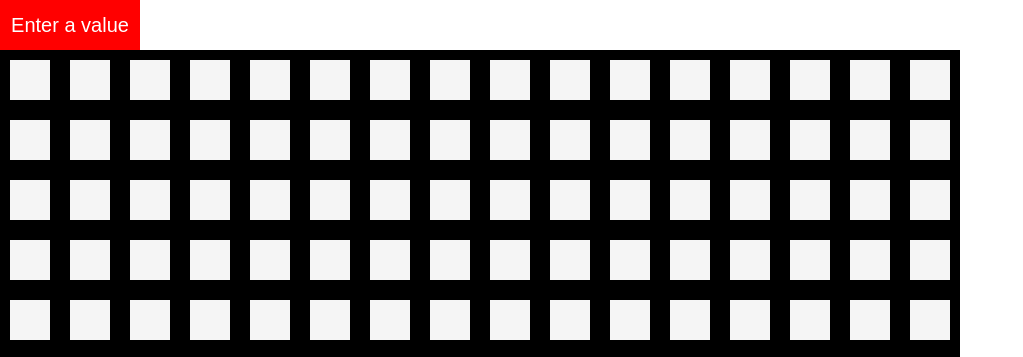
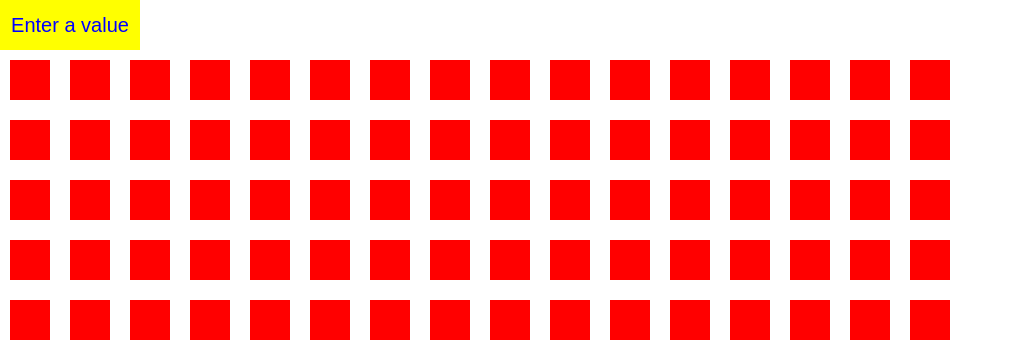
Before and after one commit to jits98/Etch-a-sketch, a plain HTML site: page index.html in a window 1280 px wide. Shown: the top 357 px of the page, without its empty margins (0-1023 px from the left). Drawn offline with Linux system fonts and the light colour scheme.

Commit message:
refactor code

```diff
--- a/style.css
+++ b/style.css
@@ -1,9 +1,7 @@
 body {
   margin: 0;
-  width: 960px;
 }
 .parent-container {
-  background-color: black;
   display: flex;
   flex-direction: column;
 }
@@ -13,7 +11,7 @@ body {
 }
 
 .column {
-  background-color: whitesmoke;
+  background-color: red;
   height: 40px;
   width: 40px;
   margin: 10px;
@@ -22,16 +20,16 @@ body {
 }
 
 .column:hover {
-  background-color: antiquewhite;
+  background-color: greenyellow;
   transform: scale(1.1);
   margin: 2px;
 }
 
 .button {
-  color: white;
+  color: blue;
   width: 140px;
   height: 50px;
   font-size: 20px;
-  background-color: red;
+  background-color: yellow;
   border: none;
 }
```
